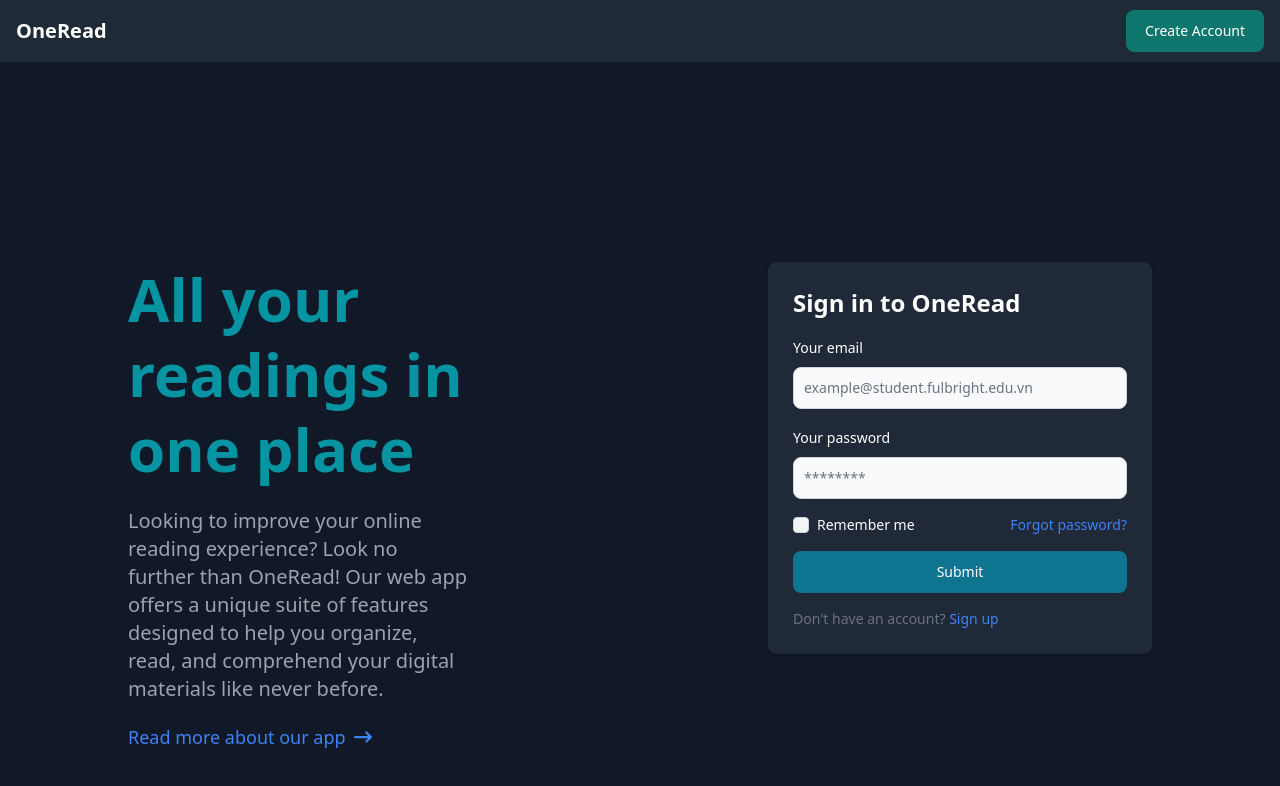
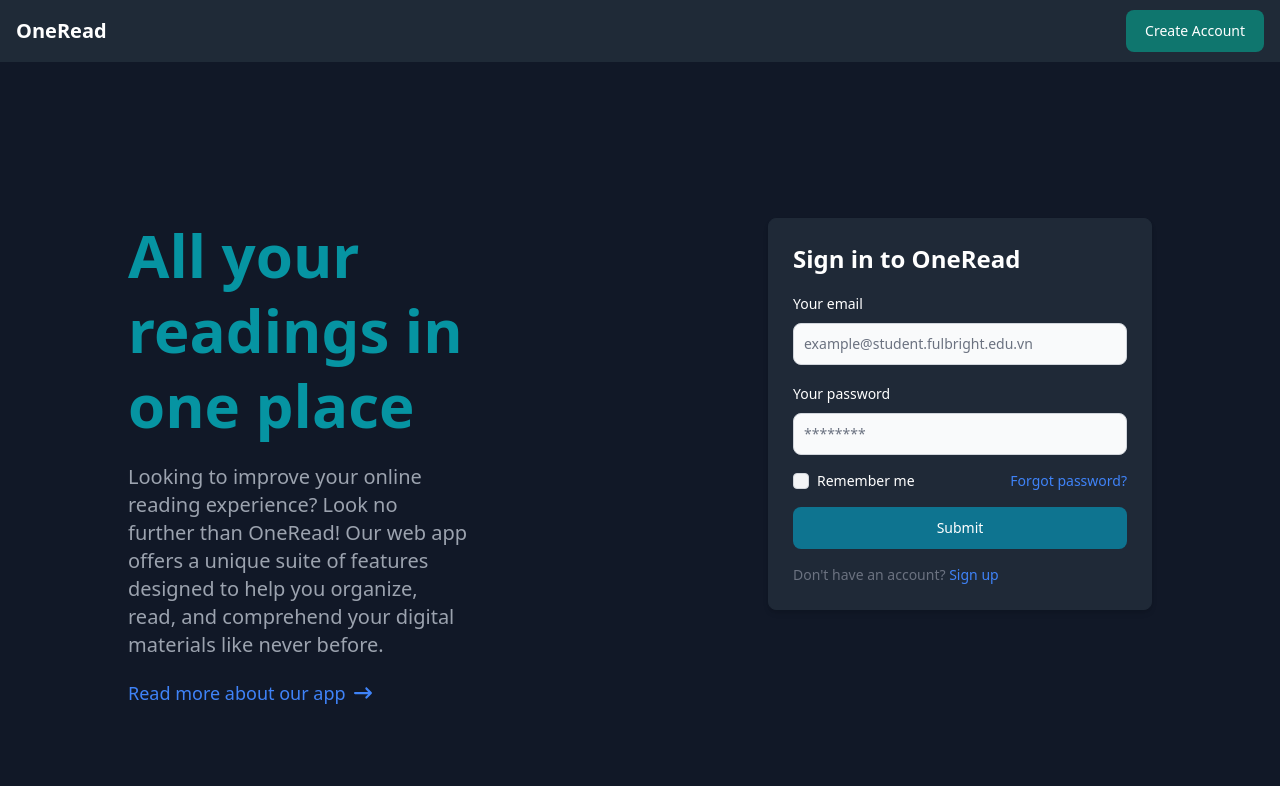
Before and after one commit to ttnhathuy313/one-read, a React (Create React App) app: page / in a window 1280 px wide. Shown: the top 786 px of the page. Built offline with nearby package versions, Linux system fonts and the light colour scheme.

Commit message:
set up section bar

```diff
--- a/src/components/dashboard/DashBoard.js
+++ b/src/components/dashboard/DashBoard.js
@@ -1,10 +1,11 @@
 import React from "react";
 import FullNavigationBar from "./FullNavigationBar";
+import SectionBar from "./SectionBar";
 const DashBoard = () => {
     return (
         <div>
             <FullNavigationBar />
-            <h1>Dashboard</h1>
+            <SectionBar />
         </div>
     )
 }
--- a/src/components/dashboard/SearchBar.js
+++ b/src/components/dashboard/SearchBar.js
@@ -3,10 +3,10 @@ const SearchBar = () => {
     // https://flowbite.com/docs/forms/search-input/
     return (
         <form className="max-w-2xl mx-auto">
-            <div className="flex">
+            <div class="flex">
                 <label for="search-dropdown" class="mb-2 text-sm font-medium text-gray-900 sr-only dark:text-white">Your Email</label>
                 <button id="dropdown-button" data-dropdown-toggle="dropdown" class="flex-shrink-0 z-10 inline-flex items-center py-2.5 px-4 text-sm font-medium text-center text-gray-900 bg-gray-100 border border-gray-300 rounded-l-lg hover:bg-gray-200 focus:ring-4 focus:outline-none focus:ring-gray-100 dark:bg-gray-700 dark:hover:bg-gray-600 dark:focus:ring-gray-700 dark:text-white dark:border-gray-600" type="button">All categories <svg aria-hidden="true" class="w-4 h-4 ml-1" fill="currentColor" viewBox="0 0 20 20" xmlns="http://www.w3.org/2000/svg"><path fill-rule="evenodd" d="M5.293 7.293a1 1 0 011.414 0L10 10.586l3.293-3.293a1 1 0 111.414 1.414l-4 4a1 1 0 01-1.414 0l-4-4a1 1 0 010-1.414z" clip-rule="evenodd"></path></svg></button>
-                <div id="dropdown" class="z-10 hidden bg-white divide-y divide-gray-100 rounded-lg shadow w-44 dark:bg-gray-700">
+                <div id="dropdown" class="z-10 hidden bg-white divide-y divide-gray-100 rounded-lg shadow w-44 bg-gray-700">
                     <ul class="py-2 text-sm text-gray-700 dark:text-gray-200" aria-labelledby="dropdown-button">
                     <li>
                         <button type="button" class="inline-flex w-full px-4 py-2 hover:bg-gray-100 dark:hover:bg-gray-600 dark:hover:text-white">Mockups</button>
@@ -23,7 +23,7 @@ const SearchBar = () => {
                     </ul>
                 </div>
                 <div class="relative w-full">
-                    <input type="search" id="search-dropdown" class="block p-2.5 w-full z-20 text-sm text-gray-900 bg-gray-50 rounded-r-lg border-l-gray-50 border-l-2 border border-gray-300 focus:ring-blue-500 focus:border-blue-500 dark:bg-gray-700 dark:border-l-gray-700  dark:border-gray-600 dark:placeholder-gray-400 dark:text-white dark:focus:border-blue-500" placeholder="Search files, notes, vocabulary ..." required />
+                    <input type="search" id="search-dropdown" class="block p-2.5 w-full z-20 text-sm text-gray-900 bg-gray-50 rounded-r-lg border-l-gray-50 border-l-2 border border-gray-300 focus:ring-blue-500 focus:border-blue-500 dark:bg-gray-700 dark:border-l-gray-700  dark:border-gray-600 dark:placeholder-gray-400 dark:text-white dark:focus:border-blue-500" placeholder="Search Mockups, Logos, Design Templates..." required />
                     <button type="submit" class="absolute top-0 right-0 p-2.5 text-sm font-medium text-white bg-blue-700 rounded-r-lg border border-blue-700 hover:bg-blue-800 focus:ring-4 focus:outline-none focus:ring-blue-300 dark:bg-blue-600 dark:hover:bg-blue-700 dark:focus:ring-blue-800">
                         <svg aria-hidden="true" class="w-5 h-5" fill="none" stroke="currentColor" viewBox="0 0 24 24" xmlns="http://www.w3.org/2000/svg"><path stroke-linecap="round" stroke-linejoin="round" stroke-width="2" d="M21 21l-6-6m2-5a7 7 0 11-14 0 7 7 0 0114 0z"></path></svg>
                         <span class="sr-only">Search</span>
--- /dev/null
+++ b/src/components/dashboard/SectionBar.js
@@ -0,0 +1,13 @@
+import React from "react";
+
+const SectionBar = () => {
+    return (
+        <div>
+            <div className="flex items-center justify-center w-full h-96 bg-gray-700">
+
+            </div>
+        </div>
+    );
+}
+
+export default SectionBar;
--- a/src/components/landing-page/LandingPage.css
+++ b/src/components/landing-page/LandingPage.css
@@ -2,5 +2,6 @@ body {
     overflow: hidden;
 }
 .center-card {
-    margin-top: 25vh;
+    margin-top: auto;
+    margin-bottom: auto;
 }
--- a/src/components/landing-page/LandingPage.js
+++ b/src/components/landing-page/LandingPage.js
@@ -8,8 +8,8 @@ const LandingPage = () => {
     return (
         <div>
             <NavigationBar />
-            <div className="bg-gray-900 w-screen h-screen overflow-hidden px-32">
-                <div className="center-card flex items-start justify-between flex-nowrap">
+            <div className="bg-gray-900 w-screen h-screen overflow-hidden px-32 flex">
+                <div className="center-card flex items-start justify-between flex-nowrap self-center">
                     <Introduction />
                     <LoginForm />
                 </div>
```
